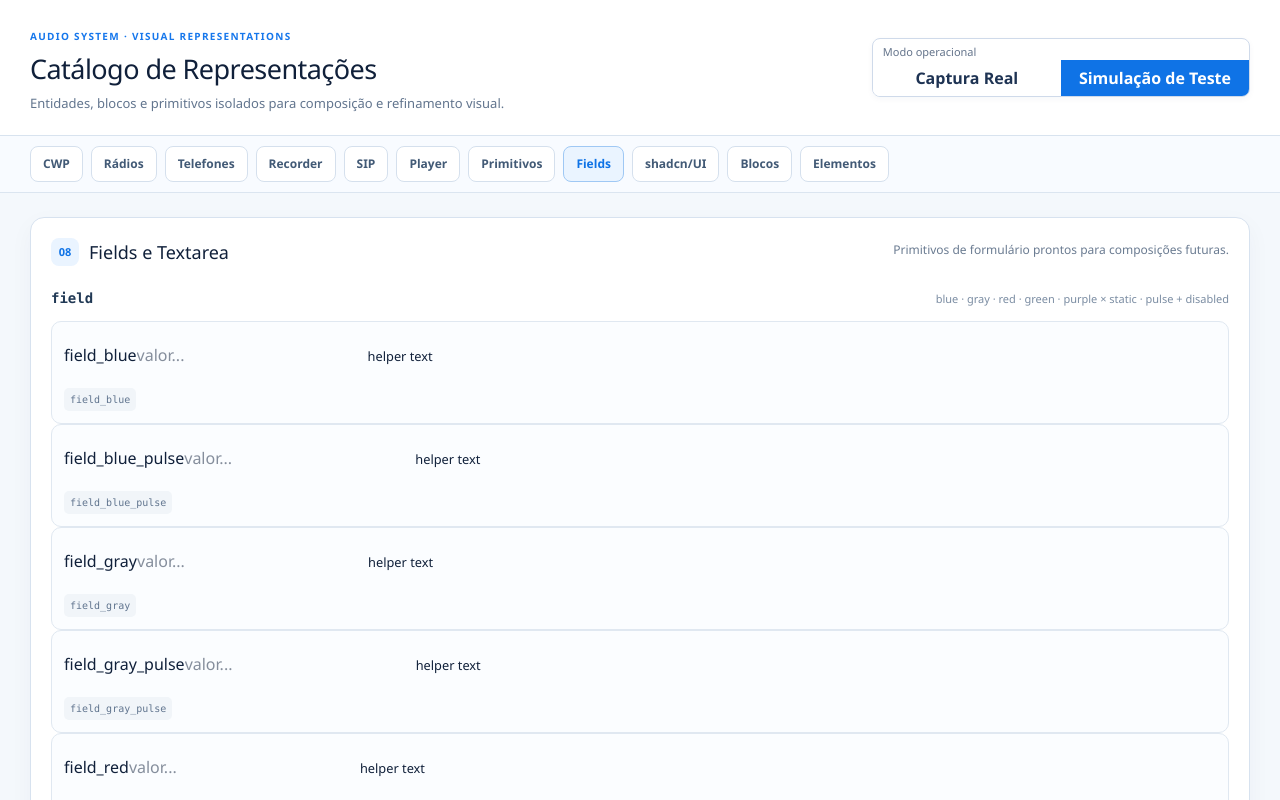
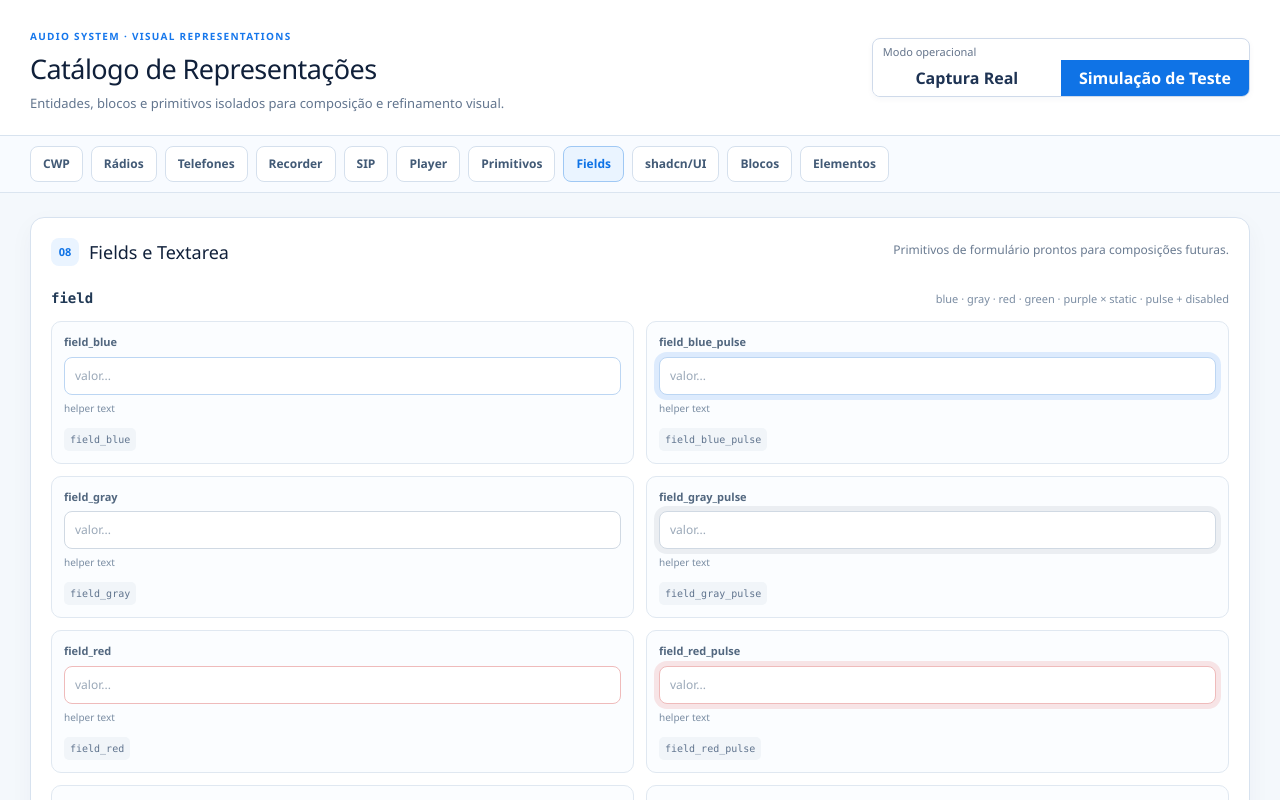
Before and after one commit to delmacy/audio-system, a React (Vite) app in the folder web/player-app/: page / in a window 1280 px wide. Both pictures are taken after a click on the button "Fields". Shown: the top 800 px of the page. Built offline with nearby package versions, Linux system fonts and the light colour scheme.

Commit message:
style(frontend): add themed field and textarea primitives

```diff
--- a/web/player-app/src/App.css
+++ b/web/player-app/src/App.css
@@ -539,3 +539,97 @@ button:focus-visible,input:focus-visible,select:focus-visible,[role=slider]:focu
   .primitive-block-motion-pulse,
   .primitive-block-motion-fill-pulse{animation:none}
 }
+
+
+/* Catalog-only application shell */
+.component-catalog-main{
+  grid-column:1/-1;
+  grid-row:1/-1;
+  min-height:100vh;
+}
+
+/* Form primitives */
+.form-primitive-grid{display:grid;grid-template-columns:repeat(2,minmax(260px,1fr));gap:12px}
+.form-specimen .primitive-specimen-preview{width:100%}
+
+.form-primitive-field{
+  --form-solid:#1677ec;
+  --form-soft:#eef6ff;
+  --form-border:#bcd6f3;
+  --form-text:#233b5a;
+  width:100%;
+  display:flex;
+  flex-direction:column;
+  gap:6px;
+  color:var(--form-text);
+}
+.form-primitive-field>span{
+  font-size:11px;
+  font-weight:720;
+  color:#52677f;
+}
+.form-primitive-field>small{
+  font-size:10px;
+  color:#7a8da3;
+}
+.form-primitive-field input,
+.form-primitive-field textarea{
+  width:100%;
+  border:1px solid var(--form-border);
+  border-radius:8px;
+  background:#fff;
+  color:var(--form-text);
+  padding:9px 10px;
+  font-size:12px;
+  transition:border-color .15s ease,box-shadow .15s ease,background .15s ease;
+}
+.form-primitive-field textarea{
+  resize:vertical;
+  min-height:84px;
+}
+.form-primitive-field input:hover,
+.form-primitive-field textarea:hover{
+  border-color:var(--form-solid);
+}
+.form-primitive-field input:focus,
+.form-primitive-field textarea:focus{
+  outline:none;
+  border-color:var(--form-solid);
+  box-shadow:0 0 0 3px color-mix(in srgb,var(--form-solid) 15%,transparent);
+}
+.form-primitive-field input::placeholder,
+.form-primitive-field textarea::placeholder{
+  color:#9aa8b8;
+}
+
+.form-primitive-blue{--form-solid:#1677ec;--form-soft:#eef6ff;--form-border:#bcd6f3}
+.form-primitive-gray{--form-solid:#7d8a9a;--form-soft:#f1f4f7;--form-border:#d0d9e3}
+.form-primitive-red{--form-solid:#d94343;--form-soft:#fff0f0;--form-border:#efbbbb}
+.form-primitive-green{--form-solid:#18a35b;--form-soft:#eaf8f0;--form-border:#bfe4cf}
+.form-primitive-purple{--form-solid:#7c5ce0;--form-soft:#f2efff;--form-border:#d7cdf8}
+
+.form-primitive-motion-pulse input,
+.form-primitive-motion-pulse textarea{
+  animation:formPrimitivePulse 1.7s ease-in-out infinite;
+}
+@keyframes formPrimitivePulse{
+  0%,100%{box-shadow:0 0 0 0 color-mix(in srgb,var(--form-solid) 0%,transparent)}
+  50%{box-shadow:0 0 0 5px color-mix(in srgb,var(--form-solid) 13%,transparent)}
+}
+
+.form-primitive-disabled input,
+.form-primitive-disabled textarea{
+  background:#eef1f4;
+  border-color:#d8dee6;
+  color:#8894a2;
+  cursor:not-allowed;
+  opacity:.9;
+}
+.form-primitive-disabled>span,
+.form-primitive-disabled>small{color:#8a96a4}
+
+@media(prefers-reduced-motion:reduce){
+  .form-primitive-motion-pulse input,
+  .form-primitive-motion-pulse textarea{animation:none}
+}
+@media(max-width:900px){.form-primitive-grid{grid-template-columns:1fr}}
```
